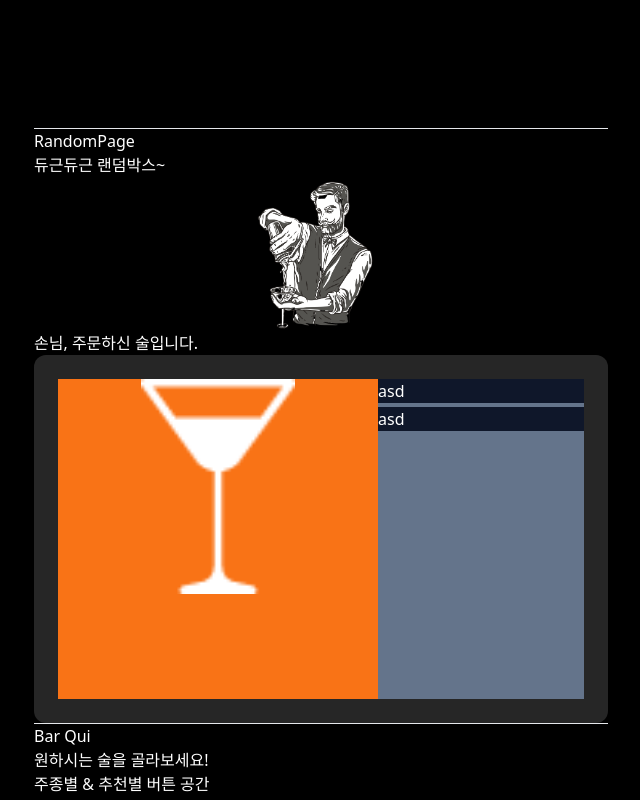
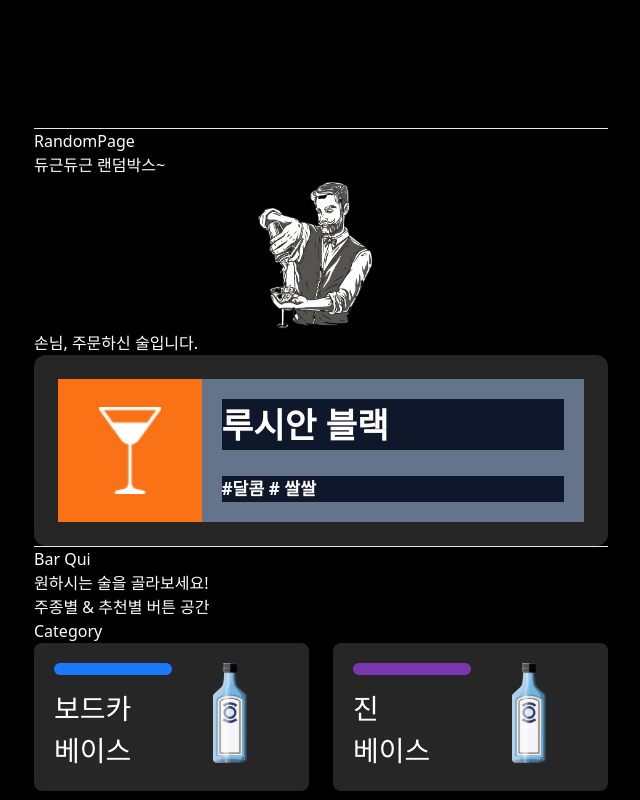
Before and after one commit to wonch0314/QuiBar, a React (Vite) app: page /main in a window 1280 px wide. Shown: the top 800 px of the page, without its empty margins (319-959 px from the left). Built offline with nearby package versions, Linux system fonts and the light colour scheme.

Commit message:
feature: AlcCard - [x] frame 완성

```diff
--- a/src/atoms/AlcCard/AlcCard.jsx
+++ b/src/atoms/AlcCard/AlcCard.jsx
@@ -6,11 +6,11 @@ export default function AlcCard() {
   return (
     <div className={styles.frame}>
       <div className={styles.imgArea}>
-        <img src={sample} alt="" />
+        <img className={styles.myImg} src={sample} alt="" />
       </div>
       <div className={styles.textArea}>
-        <p>asd</p>
-        <p>asd</p>
+        <p className={styles.name}>루시안 블랙</p>
+        <p className={styles.tag}>#달콤 # 쌀쌀</p>
       </div>
     </div>
   );
--- a/src/atoms/AlcCard/AlcCard.module.css
+++ b/src/atoms/AlcCard/AlcCard.module.css
@@ -4,19 +4,33 @@
   padding: 4vw;
 }
 
+/* 이미지 영역 */
 .imgArea {
+  @apply flex p-7;
   @apply bg-orange-500;
   height: 25vw;
   width: 25vw;
 }
 
+.myImg {
+  @apply w-auto h-full;
+}
+
+/* 텍스트 영역 */
 .textArea {
-  @apply flex-1 flex flex-col gap-1;
-  @apply bg-slate-500 w-full;
+  @apply flex-1 flex flex-col gap-1 justify-between;
+  @apply bg-slate-500 w-full p-5;
 }
 
 .textArea > * {
   @apply bg-slate-900;
+}
+
+.name {
+  @apply text-[6vw] font-bold;
+}
+.tag {
+  @apply text-[3vw] font-bold;
 }
 
 /* 반응형에서 최대 너비 지정 */
@@ -24,4 +38,13 @@
   .frame {
     padding: 24px;
   }
+  .imgArea {
+    @apply w-[143.5px] h-[143.5px];
+  }
+  .name {
+    @apply text-[34.44px] font-bold;
+  }
+  .tag {
+    @apply text-[17.22px] font-bold;
+  }
 }
```
